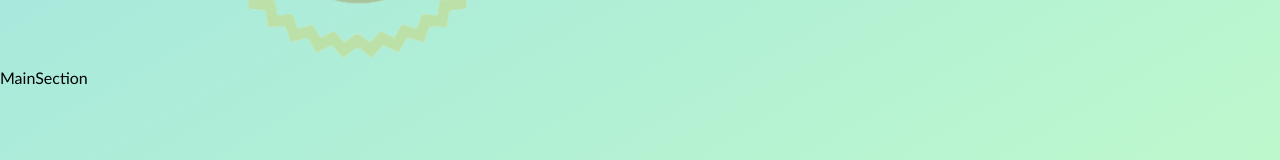
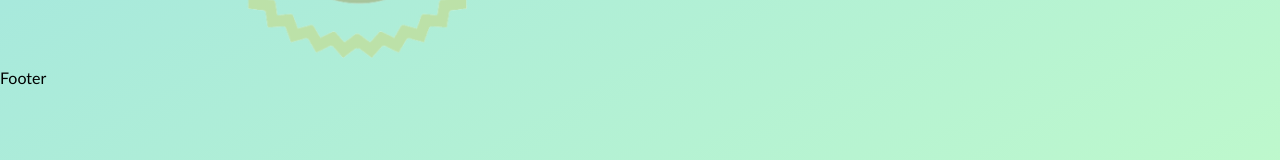
Before and after one commit to substro/Juice-Fuel, a React (Vite) app: page / in a window 1280 px wide. Shown: the part 255-415 px from the top of the page. Built offline with nearby package versions, Linux system fonts and the light colour scheme.

Commit message:
prepairing new files

```diff
--- a/src/App.jsx
+++ b/src/App.jsx
@@ -1,3 +1,4 @@
+import { Footer } from "./Footer"
 import { MainSection } from "./MainSection"
 import { Header } from "./header"
 
@@ -6,7 +7,7 @@ function App() {
     <>
       <Header />
       <MainSection />
-      <footer className="footer"></footer>
+      <Footer />
     </>
   )
 }
--- /dev/null
+++ b/src/Footer.jsx
@@ -0,0 +1,7 @@
+import React from 'react'
+
+export const Footer = () => {
+  return (
+    <div>Footer</div>
+  )
+}
--- a/src/MainSection.jsx
+++ b/src/MainSection.jsx
@@ -1,5 +1,9 @@
 import React from "react"
 
 export const MainSection = () => {
-  return <div>MainSection</div>
+  return (
+    <>
+      <div></div>
+    </>
+  )
 }
--- a/src/SCSS/index.scss
+++ b/src/SCSS/index.scss
@@ -1,4 +1,5 @@
 @import "reset";
 @import "background";
 @import "header";
-/* @import "menu-item"; */
+@import "footer";
+@import "menu-item";
```
Also changed, not shown: src/SCSS/footer.scss (added).
